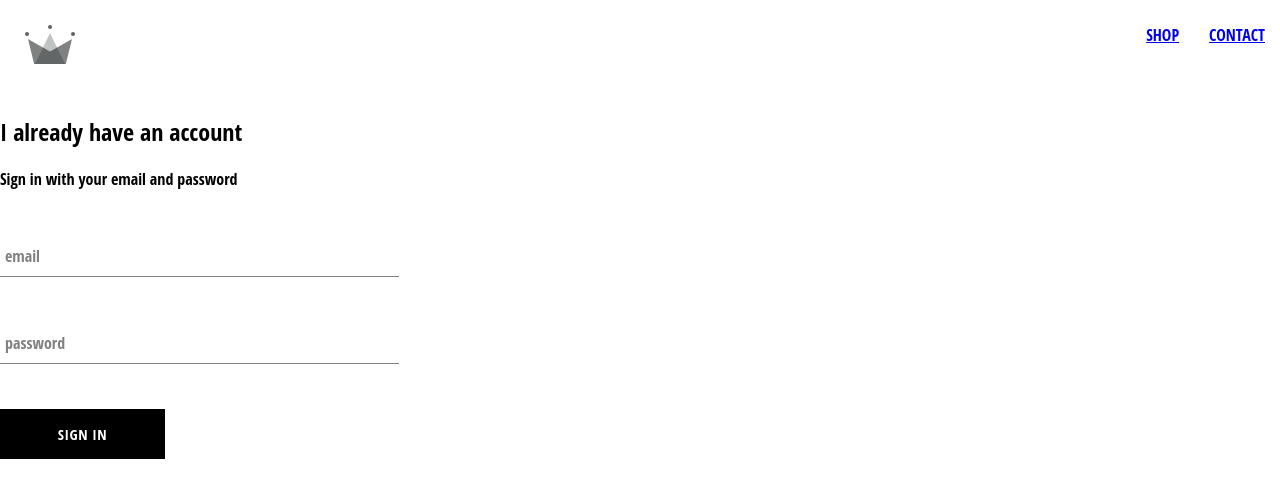
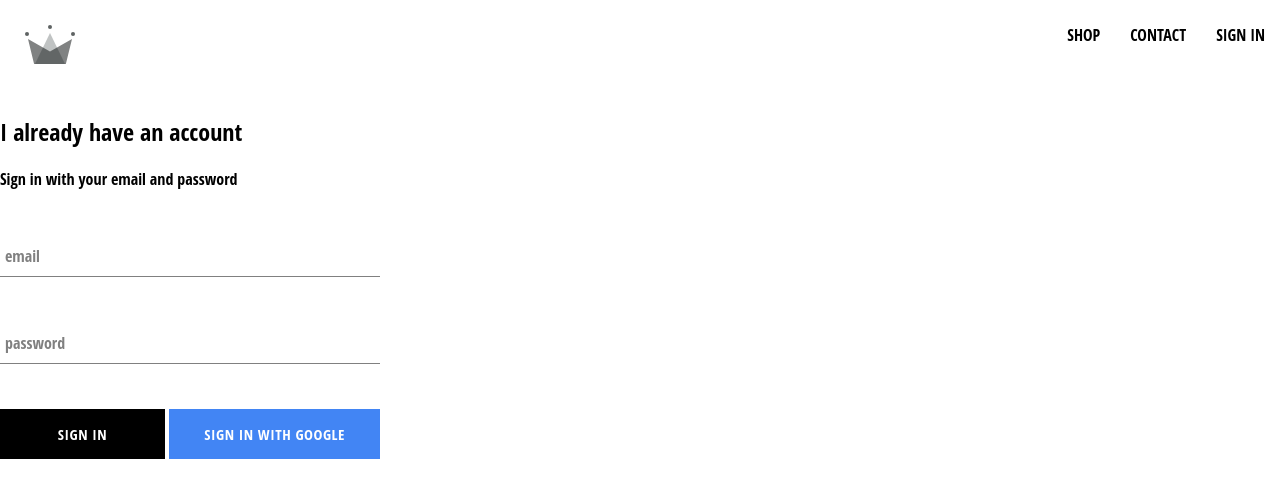
Before and after one commit to dbarros64/new-crwn-clothing-app, a React (Create React App) app: page /signin in a window 1280 px wide. Shown: the top 498 px of the page. Built offline with nearby package versions, Linux system fonts and the light colour scheme; no server answers.

Commit message:
Fixed firebase and authenticate wtih Google; updated signin and state in App.js

```diff
--- a/package.json
+++ b/package.json
@@ -6,6 +6,7 @@
     "@testing-library/jest-dom": "^5.12.0",
     "@testing-library/react": "^11.2.7",
     "@testing-library/user-event": "^12.8.3",
+    "firebase": "^8.6.3",
     "node-sass": "^6.0.0",
     "react": "^17.0.2",
     "react-dom": "^17.0.2",
--- a/src/App.css
+++ b/src/App.css
@@ -1,3 +1,12 @@
 body {
   font-family: 'Open Sans Condensed';
 }
+
+a {
+  text-decoration: none;
+  color: black;
+}
+
+* {
+  box-sizing: border-box;
+}
--- a/src/App.js
+++ b/src/App.js
@@ -5,15 +5,40 @@
 import ShopPage from './Pages/ShopPage/ShopPage';
 import Header from './Components/Header/Header';
 import SignInAndSignUp from './Pages/Sign-In-And-Sign-Up/SignInAndSignUp';
+
+import { auth } from './Firebase/Firebase.config';
 import './App.css';
 
 
 
+
 class App extends React.Component {
+  constructor() {
+    super();
+
+    this.state = {
+      currentUser: null
+    };
+  }
+
+  unsubscribeFromAuth = null;
+
+  componentDidMount() {
+    this.unsubscribeFromAuth = auth.onAuthStateChanged(user => {
+      this.setState({ currentUser: user });
+
+      console.log(user);
+    });
+  }
+
+  componentWillUnmount() {
+    this.unsubscribeFromAuth();
+  }
+
   render() {
     return (
       <div>
-        <Header />
+        <Header currentUser={this.state.currentUser}/>
         <Switch>
           <Route exact path='/' component={Homepage} />
           <Route path='/hats' component={ShopPage} />
--- a/src/Components/CustomButton/CustomButton.js
+++ b/src/Components/CustomButton/CustomButton.js
@@ -3,10 +3,11 @@
 import './CustomButton.styles.scss';
 
 
-const CustomButton = ({ children, ...otherProps }) => (
-    <button className='custom-button'{...otherProps}>
-        {children}
-    </button>
+const CustomButton = ({ children, isGoogleSignIn, ...otherProps }) => (
+  <button className={`${isGoogleSignIn ? 'google-sign-in' : ''} custom-button`}
+    {...otherProps}>
+      {children}
+  </button>
 );
 
 
--- a/src/Components/CustomButton/CustomButton.styles.scss
+++ b/src/Components/CustomButton/CustomButton.styles.scss
@@ -19,4 +19,16 @@
       color: black;
       border: 1px solid black;
     }
+
+    &.google-sign-in {
+      background-color: #4285f4;
+      color: white;
+
+      &:hover {
+        background-color: #1c6df0;
+        border: none;
+      }
+    }
+
+
   }
--- a/src/Components/Header/Header.js
+++ b/src/Components/Header/Header.js
@@ -1,12 +1,14 @@
 import React from 'react';
 import { Link } from 'react-router-dom';
+import { auth } from '../../Firebase/Firebase.config';
 
 import { ReactComponent as Logo } from '../../Assets/crown.svg';
+
 
 import './Header.styles.scss';
 
 
-const Header = () => (
+const Header = ({ currentUser }) => (
     <div className='header'>
         <Link className='logo-container' to='/'>
             <Logo className='logo' />
@@ -18,6 +20,12 @@
             <Link className='option' to='/shop'>
                 CONTACT
             </Link>
+            {
+                currentUser ?
+                <div className='option' onClick={() => auth.signOut()}>SIGN OUT</div>
+                :
+                <Link className='option' to='/signin'>SIGN IN</Link>
+            }
         </div>
     </div>
 );
--- a/src/Components/Header/Header.styles.scss
+++ b/src/Components/Header/Header.styles.scss
@@ -20,6 +20,7 @@
 
       .option {
         padding: 10px 15px;
+        cursor: pointer;
       }
     }
   }
--- a/src/Components/SignIn/SignIn.js
+++ b/src/Components/SignIn/SignIn.js
@@ -1,6 +1,8 @@
 import React from 'react';
 import FormInput from '../FormInput/FormInput';
 import CustomButton from '../CustomButton/CustomButton';
+import { signInWithGoogle } from '../../Firebase/Firebase.config';
+
 
 import './SignIn.styles.scss';
 
@@ -52,7 +54,10 @@
                         label='password'
                         required
                     />
-                    <CustomButton type='submit'>Sign In </CustomButton>
+                    <div className='buttons'>
+                        <CustomButton type='submit'>Sign In </CustomButton>
+                        <CustomButton onClick={signInWithGoogle} isGoogleSignIn >Sign In With Google </CustomButton>
+                    </div>
                 </form>
             </div>
         );
--- a/src/Components/SignIn/SignIn.styles.scss
+++ b/src/Components/SignIn/SignIn.styles.scss
@@ -1,5 +1,14 @@
 .sign-in {
-    width: 30vw;
+    width: 380px;
     display: flex;
     flex-direction: column;
+
+    .title {
+      margin: 0 10px;
+    }
+
+    .buttons {
+      display: flex;
+      justify-content: space-between;
+    }
   }
--- /dev/null
+++ b/src/Firebase/Firebase.config.js
@@ -0,0 +1,27 @@
+import firebase from "firebase/app";
+import 'firebase/firestore';
+import 'firebase/auth';
+
+
+const config = {
+    apiKey: "AIzaSyDrYkWesD7BLWz_z7IXRVyXGOBkC4G6yF0",
+    authDomain: "new-crwn-clthdb.firebaseapp.com",
+    projectId: "new-crwn-clthdb",
+    storageBucket: "new-crwn-clthdb.appspot.com",
+    messagingSenderId: "875898426021",
+    appId: "1:875898426021:web:d25e9957fc31a674f0b34c",
+    measurementId: "G-R4X1CHFP1E"
+  };
+
+firebase.initializeApp(config);
+
+
+export const auth = firebase.auth();
+export const firestore = firebase.firestore();
+
+const provider = new firebase.auth.GoogleAuthProvider();
+provider.setCustomParameters({ prompt: 'select_account' });
+export const signInWithGoogle = () => auth.signInWithPopup(provider);
+
+
+export default firebase;
```
Also changed, not shown: 1 other file (tests, documents, lock files or other folders).
